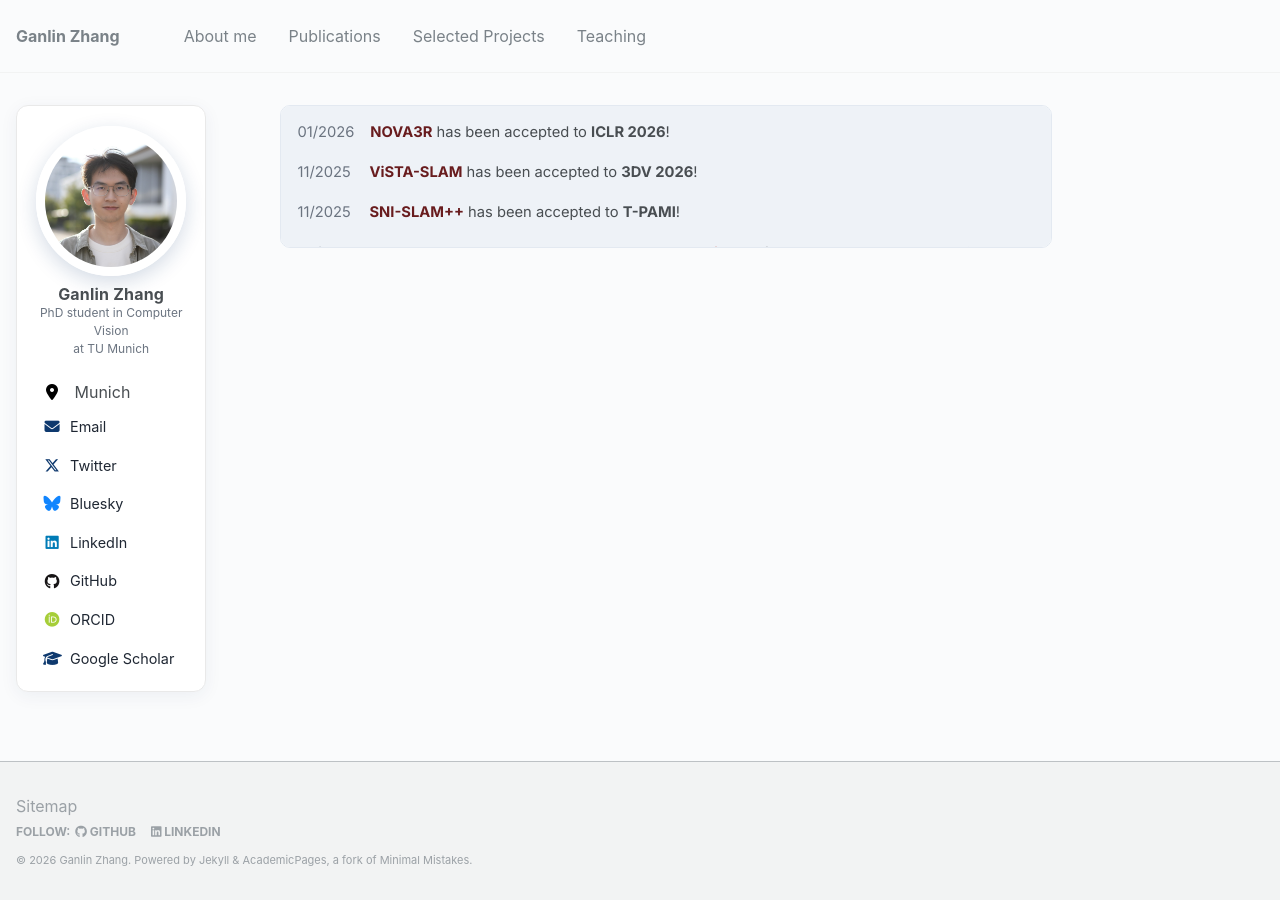
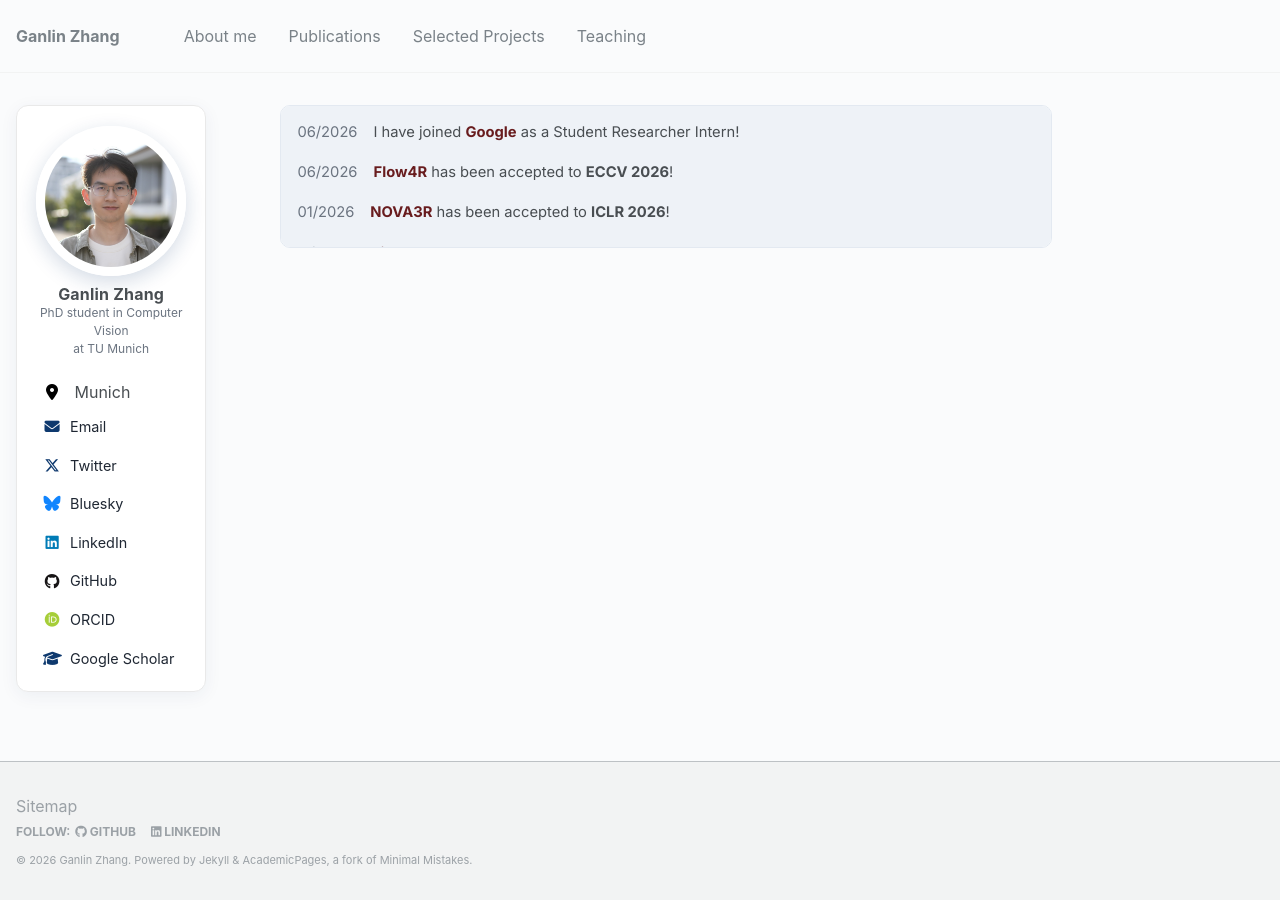
Before and after one commit to zhangganlin/zhangganlin.github.io, a Jekyll site: the page built from _pages/news.md, in a window 1280 px wide. Built offline with Jekyll 4.4.1, drawn with Linux system fonts in a browser that asks for light colours; our own code applies the rules of GitHub Pages for plain Markdown files.

Commit message:
update exp  flow4r and bat

```diff
--- a/_pages/news.md
+++ b/_pages/news.md
@@ -1,5 +1,7 @@
 <div id="news-container" data-show="3" data-padding="0" style="overflow-y: auto;">
   <ul id="news-list" class="news-list">
+    <li><span class="news-date">06/2026</span><span class="news-body">I have joined <a href="https://research.google/" target="_blank">Google</a> as a Student Researcher Intern!</span></li>
+    <li><span class="news-date">06/2026</span><span class="news-body"><a href="https://shenhanqian.github.io/flow4r" target="_blank">Flow4R</a> has been accepted to <strong>ECCV 2026</strong>!</span></li>
     <li><span class="news-date">01/2026</span><span class="news-body"><a href="https://wrchen530.github.io/nova3r/" target="_blank">NOVA3R</a> has been accepted to <strong>ICLR 2026</strong>!</span></li>
     <li><span class="news-date">11/2025</span><span class="news-body"><a href="https://ganlinzhang.xyz/vista-slam/" target="_blank">ViSTA-SLAM</a> has been accepted to <strong>3DV 2026</strong>!</span></li>
     <li><span class="news-date">11/2025</span><span class="news-body"><a href="https://irmvlab.github.io/sni-slam-plus.github.io/" target="_blank">SNI-SLAM++</a> has been accepted to <strong>T-PAMI</strong>!</span></li>
--- a/_sass/_custom.scss
+++ b/_sass/_custom.scss
@@ -333,6 +333,22 @@ html { font-size: 15px; }
   gap: 10px;
   margin: 1em 0 1.5em;
 }
+/* Balance items across rows: <=4 items on one row, >=5 items split into two
+   near-equal rows with ceil(n/2) columns (5->3, 6->3, 7->4, 8->4, ...).
+   Each rule matches an exact item count via a quantity query. Desktop only —
+   mobile keeps the 2-column layout below. */
+@media (min-width: 769px) {
+  .edu-list:has(> :nth-child(1)):not(:has(> :nth-child(2)))  { grid-template-columns: repeat(1, 1fr); }
+  .edu-list:has(> :nth-child(2)):not(:has(> :nth-child(3)))  { grid-template-columns: repeat(2, 1fr); }
+  .edu-list:has(> :nth-child(3)):not(:has(> :nth-child(4)))  { grid-template-columns: repeat(3, 1fr); }
+  .edu-list:has(> :nth-child(4)):not(:has(> :nth-child(5)))  { grid-template-columns: repeat(4, 1fr); }
+  .edu-list:has(> :nth-child(5)):not(:has(> :nth-child(6)))  { grid-template-columns: repeat(3, 1fr); }
+  .edu-list:has(> :nth-child(6)):not(:has(> :nth-child(7)))  { grid-template-columns: repeat(3, 1fr); }
+  .edu-list:has(> :nth-child(7)):not(:has(> :nth-child(8)))  { grid-template-columns: repeat(4, 1fr); }
+  .edu-list:has(> :nth-child(8)):not(:has(> :nth-child(9)))  { grid-template-columns: repeat(4, 1fr); }
+  .edu-list:has(> :nth-child(9)):not(:has(> :nth-child(10))) { grid-template-columns: repeat(5, 1fr); }
+  .edu-list:has(> :nth-child(10)):not(:has(> :nth-child(11))){ grid-template-columns: repeat(5, 1fr); }
+}
 .edu-item {
   display: flex;
   align-items: center;
```
Also changed, not shown: _pages/about.md (+9 -0 lines), _pages/publications.md (+30 -1 lines), images/education/google_logo.svg (added), 2 other files.
